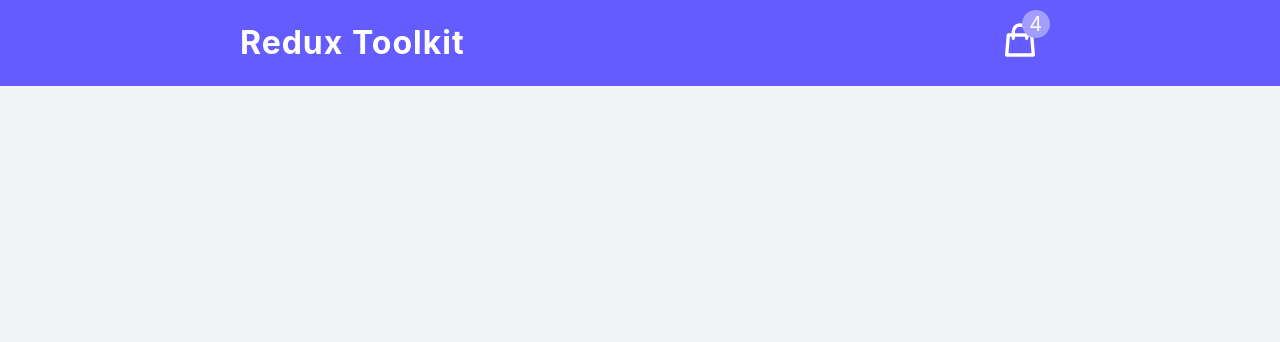
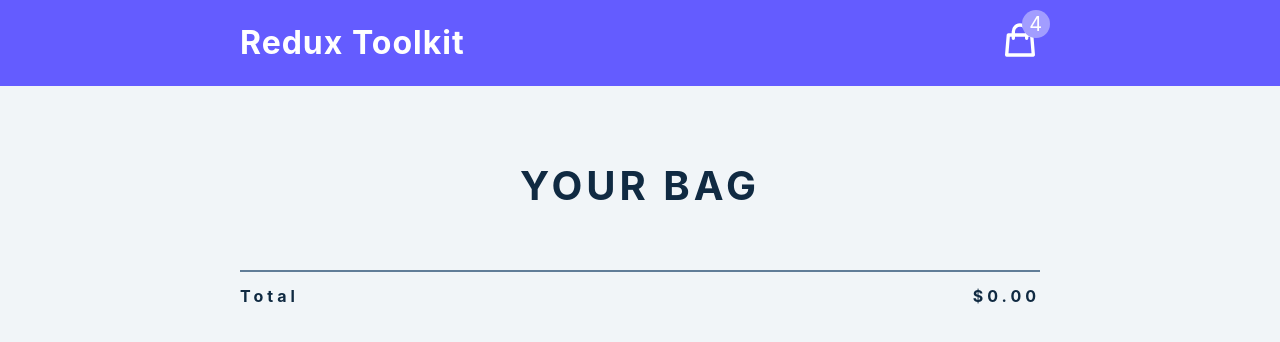
Before and after one commit to whoinlee/React_Redux, a React (Create React App) app: page / in a window 1280 px wide. Shown: the top 342 px of the page. Built offline with nearby package versions, Linux system fonts and the light colour scheme.

Commit message:
CartContainer structured

```diff
--- a/src/App.jsx
+++ b/src/App.jsx
@@ -1,9 +1,11 @@
 import Navbar from './components/Navbar';
+import CartContainer from './components/CartContainer';
 
 function App() {
   return (
     <main>
       <Navbar />
+      <CartContainer />
     </main>
   );
 }
--- a/src/components/CartContainer.jsx
+++ b/src/components/CartContainer.jsx
@@ -1,6 +1,6 @@
 import CartItem from './CartItem';
 import { useDispatch, useSelector } from 'react-redux';
-import { openModal } from '../features/modal/modalSlice';
+// import { openModal } from '../features/modal/modalSlice';
 
 const CartContainer = () => {
     const dispatch = useDispatch();
@@ -34,9 +34,9 @@
               total <span>${total.toFixed(2)}</span>
             </h4>
           </div>
-          <button className='btn clear-btn' onClick={() => dispatch(openModal())}>
+          {/* <button className='btn clear-btn' onClick={() => dispatch(openModal())}>
             clear cart
-          </button>
+          </button> */}
         </footer>
       </section>
     );
--- a/src/components/CartItems.jsx
+++ b/src/components/CartItem.jsx
@@ -1,6 +1,6 @@
 import React from 'react'
 
-const CartItems = () => {
+const CartItem = () => {
   return (
     <div>
 
@@ -8,4 +8,4 @@
   )
 }
 
-export default CartItems
+export default CartItem
```
